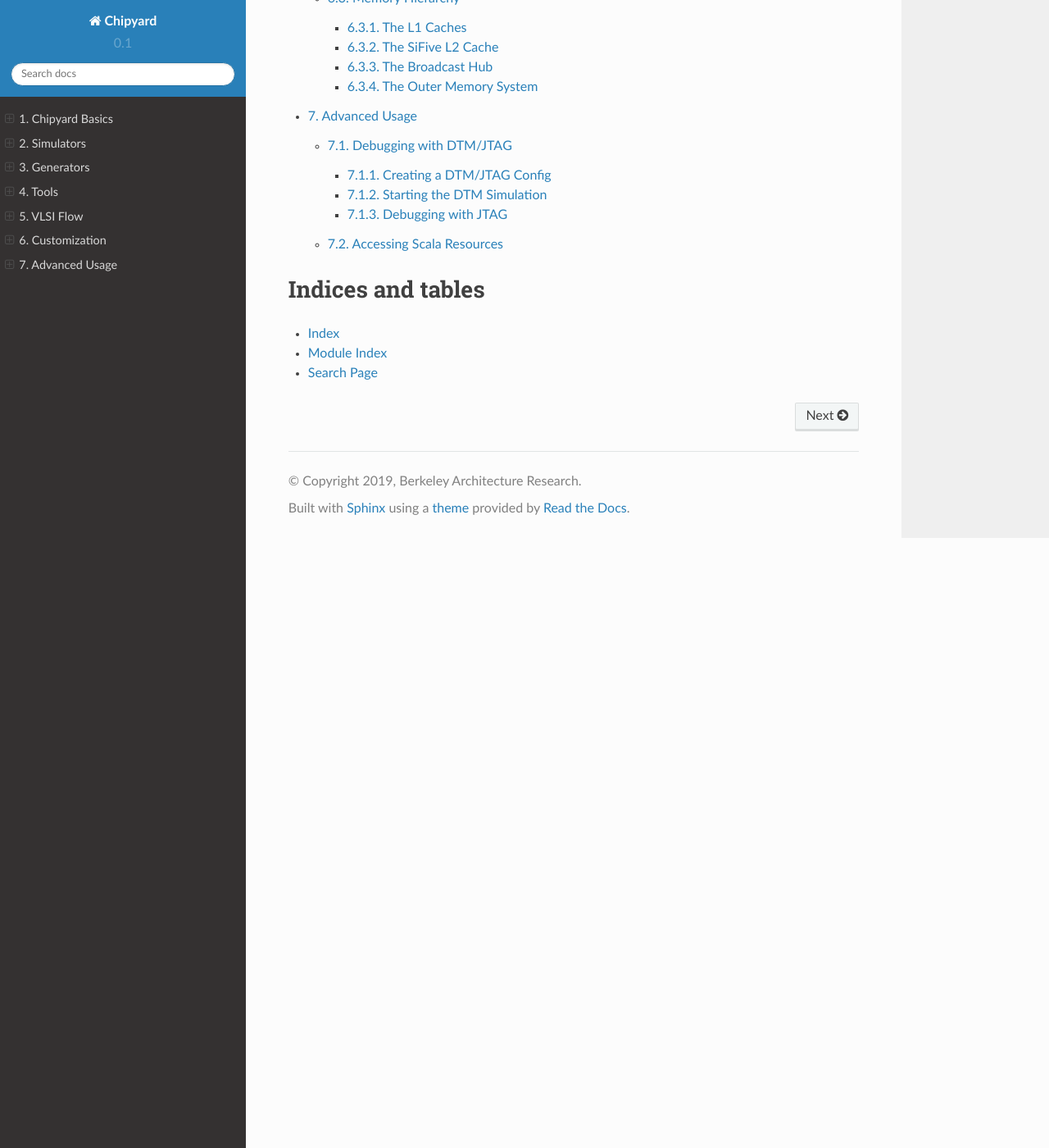
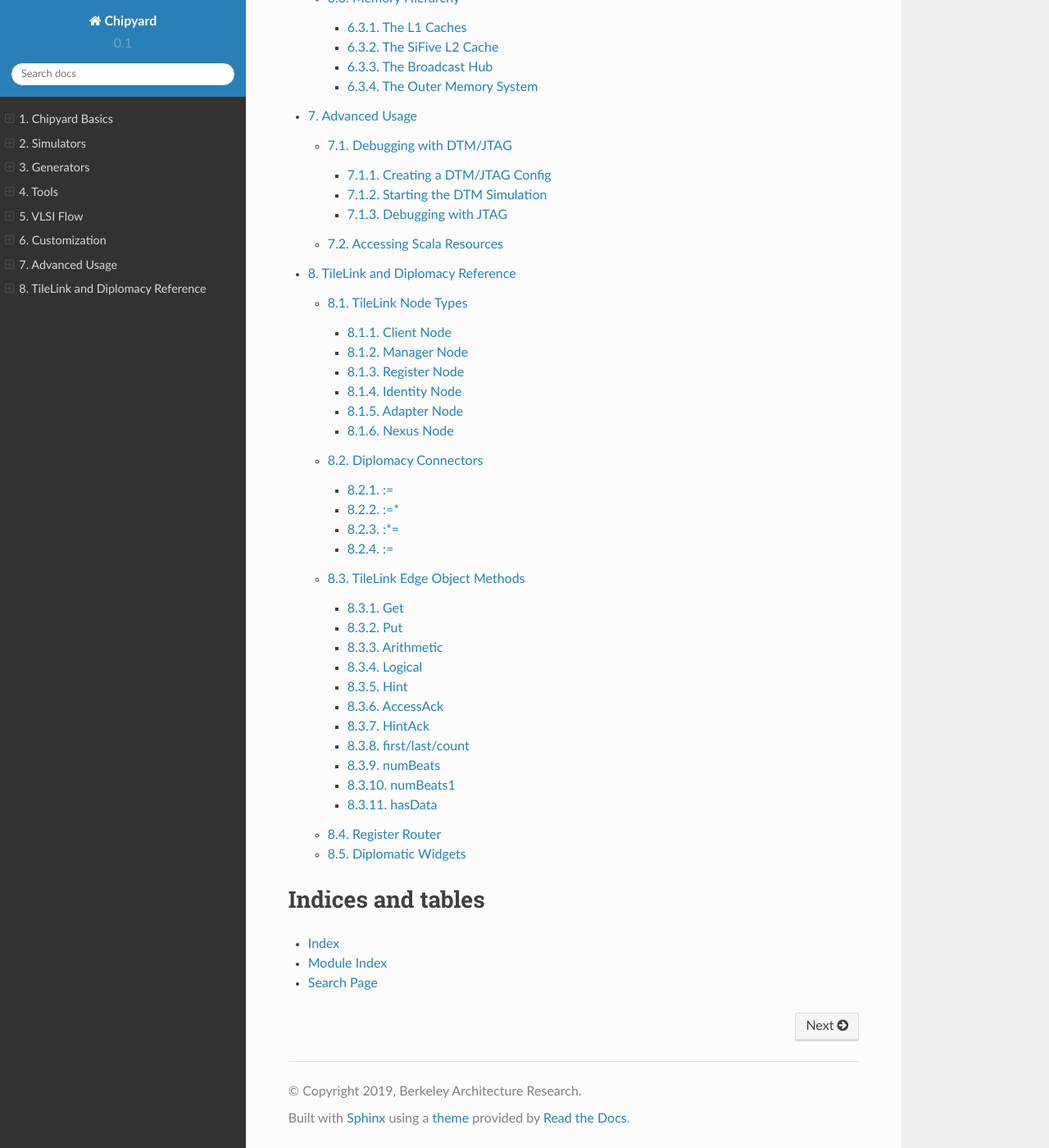
Before and after one commit to ucb-bar/chipyard, a Sphinx documentation site: the page built from docs/index.rst, in a window 1280 px wide and 1400 px high, scrolled down 3254 px. Shown: the whole window at 82% size. Built offline with Sphinx 7.4.7 and the Read the Docs theme 2.0.0, drawn with Linux system fonts in a browser that asks for light colours; some of the changed lines change nothing that is shown.

Commit message:
get started on documenting TileLink/Diplomacy

```diff
--- /dev/null
+++ b/docs/TileLink-Diplomacy-Reference/Diplomacy-Connectors.rst
@@ -0,0 +1,38 @@
+Diplomacy Connectors
+====================
+
+Nodes in a diplomacy graph are connected to each other with edges. The diplomacy
+library provides four operators that can be used to form edges between nodes.
+
+:=
+--
+
+This is the basic connection operator. It is the same syntax as the Chisel
+uni-directional connector, but it is not equivalent. This operator connects
+diplomacy node, not Chisel bundles.
+
+The basic connection operator always creates a single edge between the two
+nodes.
+
+:=*
+---
+
+This is a "query" type connection operator. It can create multiple edges
+between nodes, with the number of edges determined by the client node
+(the node on the right side of the operator). This can be useful if you
+are connecting a multi-edge client to a nexus node or adapter node.
+
+:*=
+---
+
+This is a "star" type connection operator. It also creates multiple edges,
+but the number of edges is determined by the manager (left side of operator),
+rather than the client. It's useful for connecting nexus nodes to multi-edge
+manager nodes.
+
+:*=*
+----
+
+This is a "flex" connection operator. It creates multiple edges based on
+whichever side of the operator has a known number of edges. This can be used
+in generators where the type of node on either side isn't known until runtime.
--- /dev/null
+++ b/docs/TileLink-Diplomacy-Reference/EdgeFunctions.rst
@@ -0,0 +1,158 @@
+TileLink Edge Object Methods
+============================
+
+The edge object associated with a TileLink node has several helpful methods
+for constructing TileLink messages and retrieving data from them.
+
+
+Get
+---
+
+Constructor for a TLBundleA encoding a ``Get`` message, which requests data
+from memory. The D channel response to this message will be an
+``AccessAckData``, which may have multiple beats.
+
+**Arguments:**
+
+ - ``fromSource: UInt`` - Source ID for this transaction
+ - ``toAddress: UInt`` - The address to read from
+ - ``lgSize: UInt`` - Base two logarithm of the number of bytes to be read
+
+Put
+---
+
+Constructor for a TLBundleA encoding a ``PutFull`` or ``PutPartial`` message,
+which write data to memory. It will be a ``PutPartial`` if the ``mask`` is
+specified and a ``PutFull`` if it is omitted. The put may require multiple
+beats. If that is the case, only ``data`` and ``mask`` should change for each
+beat. All other fields must be the same for all beats in the transaction,
+including the address. The manager will respond to this message with a single
+``AccessAck``.
+
+**Arguments:**
+
+ - ``fromSource: UInt`` - Source ID for this transaction.
+ - ``toAddress: UInt`` - The address to write to.
+ - ``lgSize: UInt`` - Base two logarithm of the number of bytes to be written.
+ - ``data: UInt`` - The data to write on this beat.
+ - ``mask: UInt`` - (optional) The write mask for this beat.
+
+Arithmetic
+----------
+
+Constructor for a TLBundleA encoding an ``Arithmetic`` message, which is an
+atomic operation. The possible values for the ``atomic`` field are defined
+in the ``TLAtomics`` object. It can be ``MIN``, ``MAX``, ``MINU``, ``MAXU``, or
+``ADD``, which correspond to atomic minimum, maximum, unsigned minimum, unsigned
+maximum, or addition operations, respectively. The previous value at the
+memory location will be returned in the response, which will be in the form
+of an ``AccessAckData``.
+
+**Arguments:**
+
+ - ``fromSource: UInt`` - Source ID for this transaction.
+ - ``toAddress: UInt`` - The address to perform an arithmetic operation on.
+ - ``lgSize: UInt`` - Base two logarithm of the number of bytes to operate on.
+ - ``data: UInt`` - Right-hand operand of the arithmetic operation
+ - ``atomic: UInt`` - Arithmetic operation type (from ``TLAtomics``)
+
+Logical
+-------
+
+Constructor for a TLBundleA encoding a ``Logical`` message, an atomic operation.
+The possible values for the ``atomic`` field are ``XOR``, ``OR``, ``AND``, and
+``SWAP``, which correspond to atomic bitwise exclusive or, bitwise inclusive or,
+bitwise and, and swap operations, respectively. The previous value at the
+memory location will be returned in an ``AccessAckData`` response.
+
+**Arguments:**
+
+ - ``fromSource: UInt`` - Source ID for this transaction.
+ - ``toAddress: UInt`` - The address to perform a logical operation on.
+ - ``lgSize: UInt`` - Base two logarithm of the number of bytes to operate on.
+ - ``data: UInt`` - Right-hand operand of the logical operation
+ - ``atomic: UInt`` - Logical operation type (from ``TLAtomics``)
+
+Hint
+----
+
+Constructor for a TLBundleA encoding a ``Hint`` message, which is used to
+send prefetch hints to caches. The ``param`` argument determines what kind
+of hint it is. The possible values come from the ``TLHints`` object and are
+``PREFETCH_READ`` and ``PREFETCH_WRITE``. The first one tells caches to
+acquire data in a shared state. The second one tells cache to acquire data
+in an exclusive state. If the cache this message reaches is a last-level cache,
+there won't be any difference. If the manager this message reaches is not a
+cache, it will simply be ignored. In any case, a ``HintAck`` message will be
+sent in response.
+
+**Arguments:**
+
+ - ``fromSource: UInt`` - Source ID for this transaction.
+ - ``toAddress: UInt`` - The address to prefetch
+ - ``lgSize: UInt`` - Base two logarithm of the number of bytes to prefetch
+ - ``param: UInt`` - Hint type (from TLHints)
+
+AccessAck
+---------
+
+Constructor for a TLBundleD encoding an ``AccessAck`` or ``AccessAckData``
+message. If the optional ``data`` field is supplied, it will be an
+``AccessAckData``. Otherwise, it will be an ``AccessAck``.
+
+**Arguments**
+
+ - ``a: TLBundleA`` - The A channel message to acknowledge
+ - ``data: UInt`` - (optional) The data to send back
+
+HintAck
+-------
+
+Constructor for a TLBundleD encoding a ``HintAck`` message.
+
+**Arguments**
+
+ - ``a: TLBundleA`` - The A channel message to acknowledge
+
+first/last/count
+----------------
+
+These methods take a decoupled channel (either the A channel or D channel)
+and determines whether the current beat is the first of the transaction,
+whether the current beat is the last in the transaction, or the count
+(starting from 0) of the current beat in the transaction.
+
+**Arguments:**
+
+ - ``x: DecoupledIO[TLChannel]`` - The decoupled channel to snoop on.
+
+numBeats
+---------
+
+This method takes in a TileLink bundle and gives the number of beats expected
+for the transaction.
+
+**Arguments:**
+
+ - ``x: TLChannel`` - The TileLink bundle to get the number of beats from
+
+numBeats1
+---------
+
+Similar to ``numBeats`` except it gives the number of beats minus one. If this
+is what you need, you should use this instead of doing ``numBeats - 1.U``, as
+this is more efficient.
+
+**Arguments:**
+
+ - ``x: TLChannel`` - The TileLink bundle to get the number of beats from
+
+hasData
+--------
+
+Determines whether the TileLink message contains data or not. This is true
+if the message is a PutFull, PutPartial, Arithmetic, Logical, or AccessAckData.
+
+**Arguments:**
+
+ - ``x: TLChannel`` - The TileLink bundle to check
--- /dev/null
+++ b/docs/TileLink-Diplomacy-Reference/NodeTypes.rst
@@ -0,0 +1,311 @@
+TileLink Node Types
+===================
+
+Diplomacy represents the different components of an SoC as nodes of a
+directed acyclic graph. TileLink nodes can come in several different types.
+
+Client Node
+-----------
+
+TileLink clients are modules that initiate TileLink transactions by sending
+requests on the A channel and receive responses on the D channel. If the
+client implements TL-C, it will receive probes on the B channel, send releases
+on the C channel, and send grant acknowledgements on the E channel.
+
+The L1 caches and DMA devices in RocketChip/Chipyard have client nodes.
+
+You can add a TileLink client node to your LazyModule using the TLHelper
+object from testchipip like so:
+
+.. code-block:: scala
+
+    import freechips.rocketchip.config.Parameters
+    import freechips.rocketchip.diplomacy._
+    import freechips.rocketchip.tilelink.{TLClientParameters}
+    import testchipip.TLHelper
+
+    class MyClient(implicit p: Parameters) extends LazyModule {
+      val node = TLHelper.makeClientNode(TLClientParameters(
+        name = "my-client",
+        sourceId = IdRange(0, 4),
+        requestFifo = true,
+        visibility = Seq(AddressSet(0, 0xffff))))
+
+      lazy val module = new LazyModuleImp(this) {
+        val (tl, edge) = node.out(0)
+
+        // Rest of code here
+      }
+    }
+
+The ``name`` argument identifies the node in the diplomacy graph. It is the
+only required argument for TLClientParameters.
+
+The ``sourceId`` argument specifies the range of source identifiers that this
+client will use. Since we have set the range to [0, 4) here, this client will
+be able to send up to four requests in flight at a time. Each request will
+have a distinct value in its source field. The default value for this field
+is ``IdRange(0, 1)``, which means it would only be able to send a single
+request inflight.
+
+The ``requestFifo`` argument is a boolean option which defaults to false.
+If it is set to true, the client will request that downstream managers that
+support it send responses in FIFO order (that is, in the same order the
+corresponding requests were sent).
+
+The ``visibility`` argument specifies the address ranges that the client
+will access. By default it is set to include all addresses. In this example,
+we set it to contain a single address range ``AddressSet(0, 0xffff)``, which
+means that the client will only access addresses in this range. Clients
+normally do not specify this, but it can help downstream crossbar generators
+optimize the hardware by not arbitrating the client to managers with address
+ranges that don't overlap with its visibility.
+
+Inside your lazy module implementation, you can call ``node.out`` to get a
+list of bundle/edge pairs. If you used the TLHelper, you only specified a
+single client edge, so this list will only have one pair.
+
+The ``tl`` bundle is a Chisel hardware bundle that connects to the IO of this
+module. It contains two (in the case of TL-UL and TL-UH) or five (in the case
+of TL-C) decoupled bundles corresponding to the TileLink channels. This is
+what you should connect your hardware logic to in order to actually send/receive
+TileLink messages.
+
+The ``edge`` object represents the edge of the diplomacy graph. It contains
+some useful helper functions which will be documented in
+:ref:`TileLink Edge Object Methods`.
+
+Manager Node
+------------
+
+TileLink managers take requests from clients on the A channel and send
+responses back on the D channel. You can create a manager node using the
+TLHelper like so:
+
+.. code-block:: scala
+
+    import freechips.rocketchip.config.Parameters
+    import freechips.rocketchip.diplomacy._
+    import freechips.rocketchip.tilelink.{TLManagerParameters}
+    import testchipip.TLHelper
+
+    class MyManager(implicit p: Parameters) extends LazyModule {
+      val device = new SimpleDevice("my-device", Seq("tutorial,my-device0"))
+      val beatBytes = 8
+      val node = TLHelper.makeManagerNode(beatBytes, TLManagerParameters(
+        address = Seq(AddressSet(0x20000, 0xfff)),
+        resources = device.reg,
+        regionType = RegionType.UNCACHED,
+        executable = true,
+        supportsArithemetic = TransferSizes(1, beatBytes),
+        supportsLogical = TransferSizes(1, beatBytes),
+        supportsGet = TransferSizes(1, beatBytes),
+        supportsPutFull = TransferSizes(1, beatBytes),
+        supportsPutPartial = TransferSizes(1, beatBytes),
+        supportsHint = TransferSizes(1, beatBytes),
+        fifoId = Some(0)))
+
+      lazy val module = new LazyModuleImp(this) {
+        val (tl, edge) = node.in(0)
+      }
+    }
+
+The ``makeManagerNode`` method takes two arguments. The first is ``beatBytes``,
+which is the physical width of the TileLink interface in bytes. The second
+is a TLManagerParameters object.
+
+The only required argument for ``TLManagerParameters`` is the ``address``,
+which is the set of address ranges that this manager will serve.
+This information is used to route requests from the clients.
+
+The second argument is ``resources``, which is usually retrieved from a
+``Device`` object. In this case, we use a ``SimpleDevice`` object.
+This argument is necessary if you want to add an entry to the DeviceTree in
+the BootROM so that it can be read by a Linux driver. The two arguments to
+``SimpleDevice`` are the name and compatibility list for the device tree
+entry. For this manager, then, the device tree entry would look like
+
+.. code-block:: text
+
+    L12: my-device@20000 {
+        compatible = "tutorial,my-device0";
+        reg = <0x20000 0x1000>;
+    };
+
+The next argument is ``regionType``, which gives some information about
+the caching behavior of the manager. There are seven region types, listed below:
+
+1. ``CACHED``      - An intermediate agent may have cached a copy of the region for you.
+2. ``TRACKED``     - The region may have been cached by another master, but coherence is being provided.
+3. ``UNCACHED``    - The region has not been cached yet, but should be cached when possible.
+4. ``IDEMPOTENT``  - Gets return most recently put content, but content should not be cached.
+5. ``VOLATILE``    - Content may change without a put, but puts and gets have no side effects.
+6. ``PUT_EFFECTS`` - Puts produce side effects and so must not be combined/delayed.
+7. ``GET_EFFECTS`` - Gets produce side effects and so must not be issued speculatively.
+
+Next is the ``executable`` argument, which determines if the CPU is allowed to
+fetch instructions from this manager. By default it is false, which is what
+most MMIO peripherals should set it to.
+
+The next six arguments start with ``support`` and determine the different
+A channel message types that the manager can accept. The definitions of the
+message types are explained in :ref:`TileLink Edge Object Methods`.
+The ``TransferSizes`` case class specifies the range of logical sizes (in bytes)
+that the manager can accept for the particular message type. This is an inclusive
+range and all logical sizes must be powers of two. So in this case, the manager
+can accept requests with sizes of 1, 2, 4, or 8 bytes.
+
+The final argument shown here is the ``fifoId`` setting, which determines
+which FIFO domain (if any) the manager is in. If this argument is set to ``None``
+(the default), the manager will not guarantee any ordering of the responses.
+If the ``fifoId`` is set, it will share a FIFO domain with all other managers
+that specify the same ``fifoId``. This means that client requests sent to
+that FIFO domain will see responses in the same order.
+
+Register Node
+-------------
+
+While you can directly specify a manager node and write all of the logic
+to handle TileLink requests, it is usually much easier to use a register node.
+This type of node provides a ``regmap`` method that allows you to specify
+control/status registers and automatically generates the logic to handle the
+TileLink protocol. More information about how to use register nodes can be
+found in :ref:`Register Router`.
+
+Identity Node
+-------------
+
+Unlike the previous node types, which had only inputs or only outputs, the
+identity node has both. As its name suggests, it simply connects the inputs
+to the outputs unchanged. This node is mainly used to combine multiple
+nodes into a single node with multiple edges. For instance, say we have two
+client lazy modules, each with their own client node.
+
+.. code-block:: scala
+
+    class MyClient1(implicit p: Parameters) extends LazyModule {
+      val node = TLHelper.makeClientNode("my-client1", IdRange(0, 1))
+
+      // ...
+    }
+
+    class MyClient2(implicit p: Parameters) extends LazyModule {
+      val node = TLHelper.makeClientNode("my-client2", IdRange(0, 1))
+
+      // ...
+    }
+
+Now we instantiate these two clients in another lazy module and expose their
+nodes as a single node.
+
+.. code-block:: scala
+
+    class MyClientGroup(implicit p: Parameters) extends LazyModule {
+      val client1 = LazyModule(new MyClient1)
+      val client2 = LazyModule(new MyClient2)
+      val node = TLIdentityNode()
+
+      node := client1.node
+      node := client2.node
+
+      // ...
+    }
+
+We can also do the same for managers.
+
+.. code-block:: scala
+
+    class MyManager1(beatBytes: Int)(implicit p: Parameters) extends LazyModule {
+      val node = TLHelper.makeManagerNode(beatBytes, TLManagerParameters(
+        address = Seq(AddressSet(0x0, 0xfff))))
+      // ...
+    }
+
+    class MyManager2(beatBytes: Int)(implicit p: Parameters) extends LazyModule {
+      val node = TLHelper.makeManagerNode(beatBytes, TLManagerParameters(
+        address = Seq(AddressSet(0x1000, 0xfff))))
+      // ...
+    }
+
+    class MyManagerGroup(beatBytes: Int)(implicit p: Parameters) extends LazyModule {
+      val man1 = LazyModule(new MyManager1(beatBytes))
+      val man2 = LazyModule(new MyManager2(beatBytes))
+      val node = TLIdentityNode()
+
+      man1.node := node
+      man2.node := node
+    }
+
+If we want to connect the client and manager groups together, we can now do this.
+
+.. code-block:: scala
+
+    class ClientManagerComplex(implicit p: Parameters) extends LazyModule {
+      val client = LazyModule(new MyClientGroup)
+      val manager = LazyModule(new MyManagerGroup(8))
+
+      manager.node :=* client.node
+    }
+
+The meaning of the ``:=*`` operator is explained in more detail in the
+:ref:`Diplomacy Connectors` section. In summary, it connects two nodes together
+using multiple edges. The edges in the identity node are assigned in order,
+so in this case ``client1.node`` will eventually connect to ``manager1.node``
+and ``client2.node`` will connect to ``manager2.node``.
+
+The number of inputs to an identity node should match the number of outputs.
+A mismatch will cause an elaboration error.
+
+Adapter Node
+------------
+
+Like the identity node, the adapter node takes some number of inputs and
+produces the same number of outputs. However, unlike the identity node, the
+adapter node does not simply pass the connections through unchanged.
+It can change the logical and physical interfaces between input and output and
+rewrite messages going through. RocketChip provides a library of adapters,
+which are catalogued in :ref:`Diplomatic Widgets`.
+
+You will rarely need to create an adapter node yourself, but the invocation is
+as follows.
+
+.. code-block:: scala
+
+    val node = TLAdapterNode(
+      clientFn = { cp =>
+        // ..
+      },
+      managerFn = { mp =>
+        // ..
+      })
+
+The ``clientFn`` is a function that takes the ``TLClientPortParameters`` of
+the input as an argument and returns the corresponding parameters for the
+output. The ``managerFn`` takes the ``TLManagerPortParameters`` of the output
+as an argument and returns the corresponding parameters for the input.
+
+Nexus Node
+----------
+
+The nexus node is similar to the adapter node in that it has a different
+output interface than input interface. But it can also have a different
+number of inputs than it does outputs. This node type is mainly used by
+the ``TLXbar`` widget, which provides a TileLink crossbar generator. You will
+also likely not need to define this node type manually, but its invocation is
+as follows.
+
+.. code-block:: scala
+
+    val node = TLNexusNode(
+      clientFn = { seq =>
+        // ..
+      },
+      managerFn = { seq =>
+        // ..
+      })
+
+This has similar arguments as the adapter node's constructor, but instead of
+taking single parameters objects as arguments and returning single objects
+as results, the functions take and return sequences of parameters. And as you
+might expect, the size of the returned sequence need not be the same size as
+the input sequence.
--- /dev/null
+++ b/docs/TileLink-Diplomacy-Reference/Register-Router.rst
@@ -0,0 +1,2 @@
+Register Router
+===============
--- /dev/null
+++ b/docs/TileLink-Diplomacy-Reference/Widgets.rst
@@ -0,0 +1,2 @@
+Diplomatic Widgets
+==================
--- /dev/null
+++ b/docs/TileLink-Diplomacy-Reference/index.rst
@@ -0,0 +1,29 @@
+TileLink and Diplomacy Reference
+================================
+
+TileLink is the cache coherence and memory protocol used by RocketChip and
+other Chipyard generators. It is how different modules like caches, memories,
+peripherals, and DMA devices communicate with each other.
+
+TileLink is built on top of diplomacy, a framework for exchanging
+configuration information among Chisel generators in a two-phase elaboration
+scheme.
+
+A brief overview of how to connect simple TileLink widgets can be found
+in the :ref:`Adding-an-Accelerator` section. This section will provide a
+detailed reference for the TileLink and Diplomacy functionality provided by
+RocketChip.
+
+A detailed specification of the TileLink 1.7 protocol can be found on the
+`SiFive website <https://sifive.cdn.prismic.io/sifive%2F57f93ecf-2c42-46f7-9818-bcdd7d39400a_tilelink-spec-1.7.1.pdf>`.
+
+
+.. toctree::
+    :maxdepth: 2
+    :caption: Reference
+
+    NodeTypes
+    Diplomacy-Connectors
+    EdgeFunctions
+    Register-Router
+    Widgets
--- a/docs/index.rst
+++ b/docs/index.rst
@@ -30,6 +30,7 @@ New to Chipyard? Jump to the :ref:`Chipyard Basics` page for more info.
 
    Advanced-Usage/index
 
+   TileLink-Diplomacy-Reference/index
 
 
 Indices and tables
```
